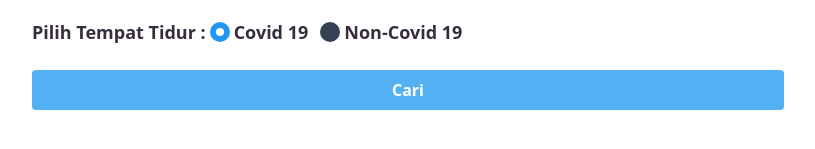
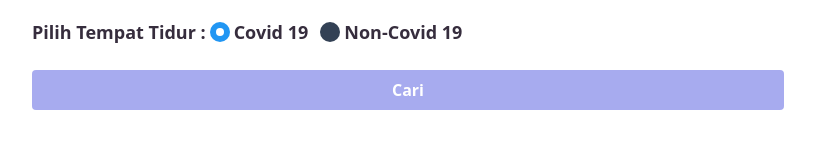
Before and after one commit to saepp/cekrs.com, a Next.js app: page / in a window 1280 px wide. Shown: the part 505-654 px from the top of the page, without its empty margins (232-1047 px from the left). Built offline with nearby package versions, Linux system fonts and the light colour scheme; no server answers.

Commit message:
add hover on rs-detail.js

```diff
--- a/components/Search.js
+++ b/components/Search.js
@@ -126,8 +126,8 @@ const Search = ({
         </div>
       </div>
       <button
-        className={`${classButton} hover:bg-[#0f1699] ${
-          !prov && "cursor-not-allowed bg-[#53b0f3]"
+        className={`${classButton} ${
+          !prov ? "cursor-not-allowed bg-[#262fd867]" : "hover:bg-[#0f1699]"
         }`}
         disabled={!prov || load}
         onClick={() =>
--- a/pages/rs-detail.js
+++ b/pages/rs-detail.js
@@ -40,7 +40,7 @@ const RumahSakit = () => {
         <hr className="w-full border-b border-black/20 my-2 w" />
         <button
           onClick={() => router.back()}
-          className="flex w-full h-10 text-white bg-[#262FD8] justify-center items-center text-center font-bold rounded-md mb-2"
+          className="flex w-full h-10 text-white bg-[#262FD8] hover:bg-[#0f1699] justify-center items-center text-center font-bold rounded-md mb-2"
         >
           <FaArrowLeft className="mr-2" /> Kembali Ke Daftar
         </button>
```
